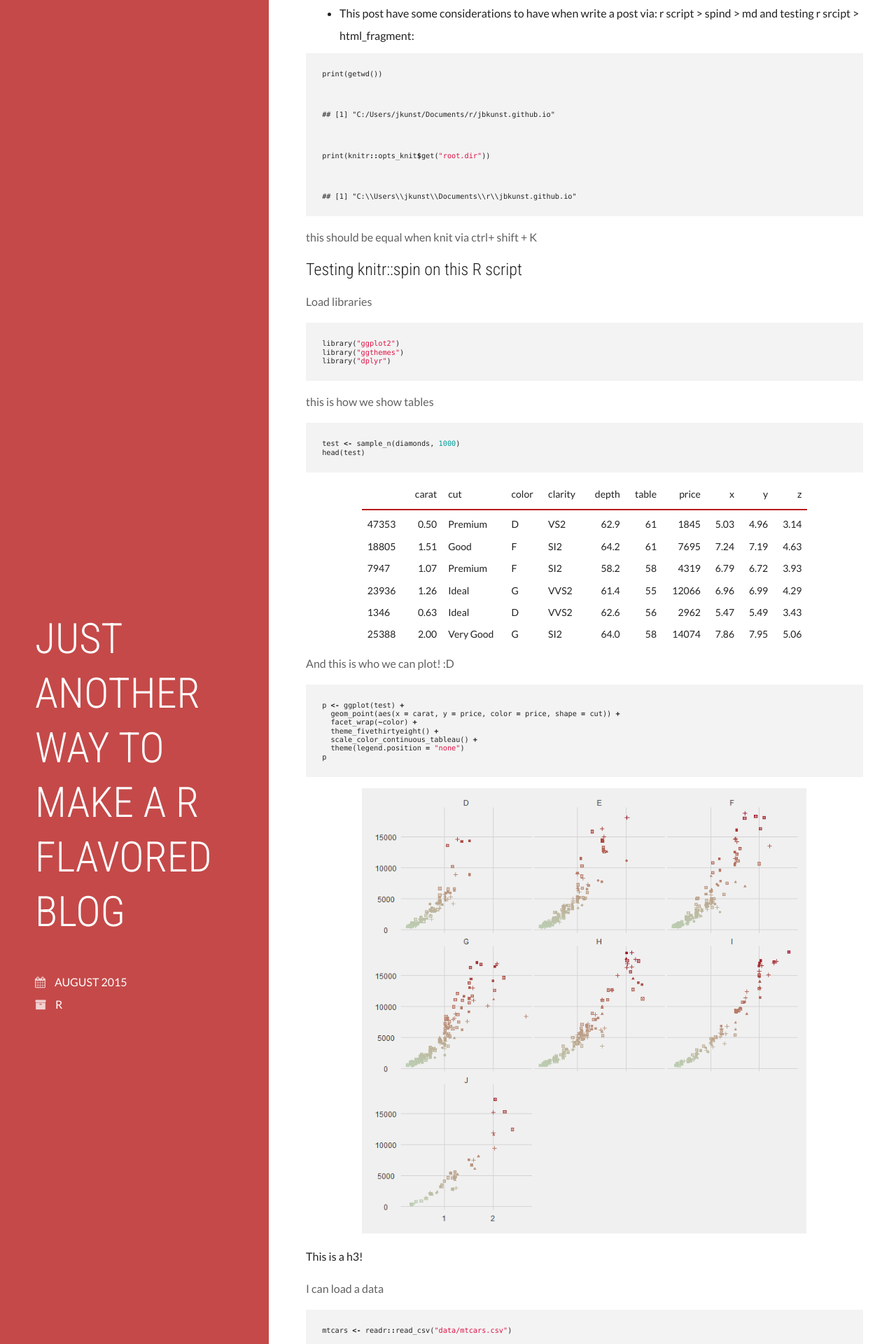
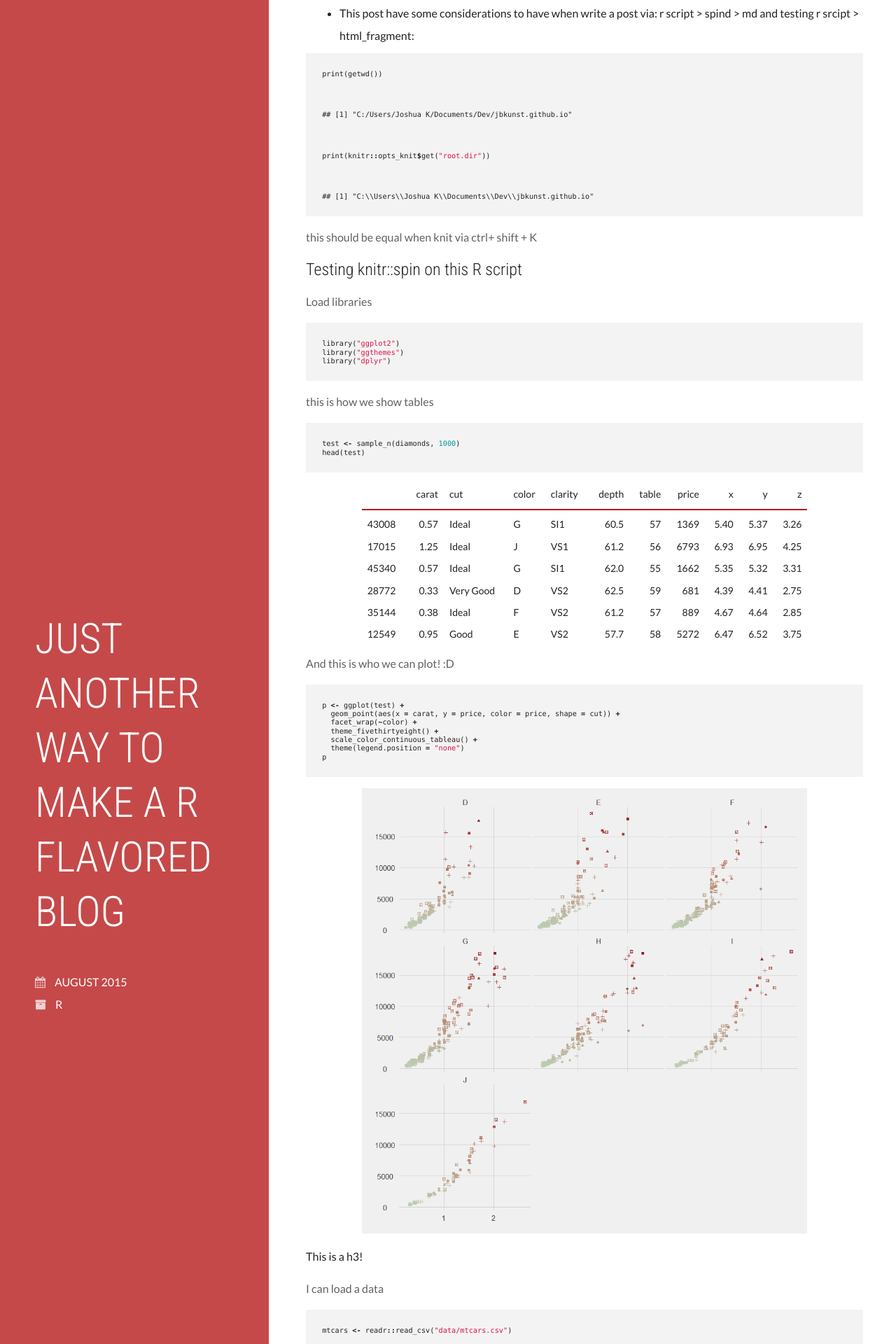
Before and after one commit to jbkunst/jbkunst.github.io2, a Jekyll site: the page built from _posts/2015-08-07-just-another-way-to-make-a-r-flavored-blog.md, in a window 1280 px wide. Shown: the part 737-2657 px from the top of the page at 70% size. Built offline with Jekyll 4.4.1, drawn with Linux system fonts in a browser that asks for light colours; nearby versions of some CDN libraries; Markdown is read by kramdown in place of the engine named in the settings; a style sheet for code colours, icons or effects is not loaded.

````diff
--- a/_posts/2015-08-07-just-another-way-to-make-a-r-flavored-blog.md
+++ b/_posts/2015-08-07-just-another-way-to-make-a-r-flavored-blog.md
@@ -34,7 +34,7 @@
 ```
 
 ```
-## [1] "C:/Users/jkunst/Documents/r/jbkunst.github.io"
+## [1] "C:/Users/Joshua K/Documents/Dev/jbkunst.github.io"
 ```
 
 ```r
@@ -42,7 +42,7 @@
 ```
 
 ```
-## [1] "C:\\Users\\jkunst\\Documents\\r\\jbkunst.github.io"
+## [1] "C:\\Users\\Joshua K\\Documents\\Dev\\jbkunst.github.io"
 ```
 
 this should be equal when knit via ctrl+ shift + K
@@ -70,12 +70,12 @@
 
 |      | carat|cut       |color |clarity | depth| table| price|    x|    y|    z|
 |:-----|-----:|:---------|:-----|:-------|-----:|-----:|-----:|----:|----:|----:|
-|47353 |  0.50|Premium   |D     |VS2     |  62.9|    61|  1845| 5.03| 4.96| 3.14|
-|18805 |  1.51|Good      |F     |SI2     |  64.2|    61|  7695| 7.24| 7.19| 4.63|
-|7947  |  1.07|Premium   |F     |SI2     |  58.2|    58|  4319| 6.79| 6.72| 3.93|
-|23936 |  1.26|Ideal     |G     |VVS2    |  61.4|    55| 12066| 6.96| 6.99| 4.29|
-|1346  |  0.63|Ideal     |D     |VVS2    |  62.6|    56|  2962| 5.47| 5.49| 3.43|
-|25388 |  2.00|Very Good |G     |SI2     |  64.0|    58| 14074| 7.86| 7.95| 5.06|
+|43008 |  0.57|Ideal     |G     |SI1     |  60.5|    57|  1369| 5.40| 5.37| 3.26|
+|17015 |  1.25|Ideal     |J     |VS1     |  61.2|    56|  6793| 6.93| 6.95| 4.25|
+|45340 |  0.57|Ideal     |G     |SI1     |  62.0|    55|  1662| 5.35| 5.32| 3.31|
+|28772 |  0.33|Very Good |D     |VS2     |  62.5|    59|   681| 4.39| 4.41| 2.75|
+|35144 |  0.38|Ideal     |F     |VS2     |  61.2|    57|   889| 4.67| 4.64| 2.85|
+|12549 |  0.95|Good      |E     |VS2     |  57.7|    58|  5272| 6.47| 6.52| 3.75|
 
 And this is who we can plot! :D
 
````
Also changed, not shown: images/just-another-way-to-make-a-r-flavored-blog/featured_image-1.png, images/just-another-way-to-make-a-r-flavored-blog/ploting-1.png, images/plotting-gtfs-data-with-r/plot-1-1.png, images/plotting-gtfs-data-with-r/plot-2-1.png, images/plotting-gtfs-data-with-r/plot-3-1.png, 1 other file.
